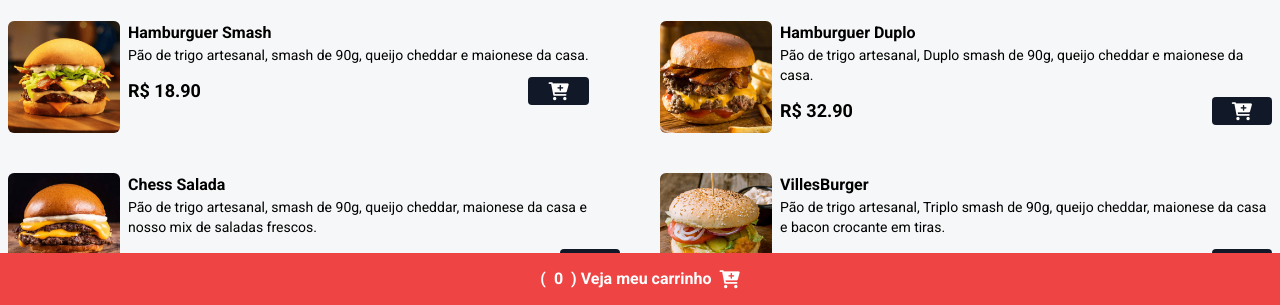
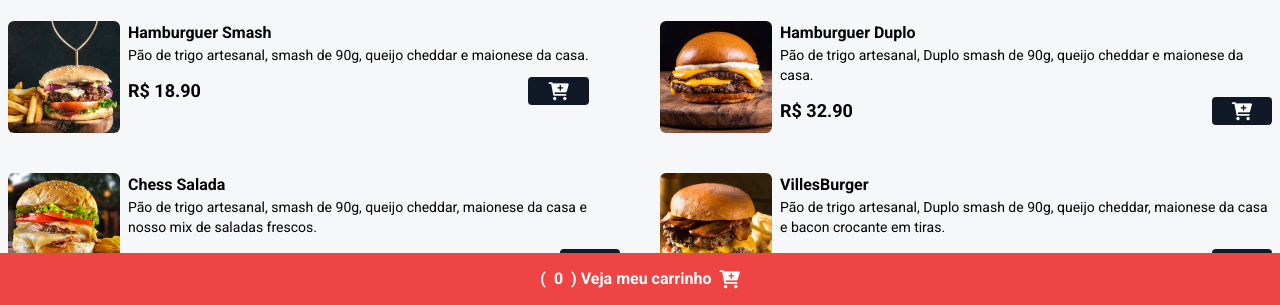
Before and after one commit to Daviramos7/VillesBurguer, a website: page index.html in a window 1280 px wide. Shown: the part 495-800 px from the top of the page. Drawn offline with nearby package versions, Linux system fonts and the light colour scheme.

Commit message:
correção hamburguers

```diff
--- a/index.html
+++ b/index.html
@@ -60,7 +60,7 @@
             <!--PRODUTO ITEM-->
             <div class="flex gap-2">
                 <img
-                src="./assets/hamb-1.png"
+                src="./assets/hamb-6.png"
                 alt="Hamburguer Smash"
                 class="w-28 h-28 rounded-md hover:scale-110 hover:-rotate-2  duration-300"/>
 
@@ -85,7 +85,7 @@
             <!--PRODUTO ITEM-->
             <div class="flex gap-2">
                 <img
-                src="./assets/hamb-2.png"
+                src="./assets/hamb-3.png"
                 alt="Hamburguer Duplo"
                 class="w-28 h-28 rounded-md hover:scale-110 hover:-rotate-2  duration-300"/>
 
@@ -110,7 +110,7 @@
             <!--PRODUTO ITEM-->
             <div class="flex gap-2">
                 <img
-                src="./assets/hamb-3.png"
+                src="./assets/hamb-5.png"
                 alt="Chess Salada"
                 class="w-28 h-28 rounded-md hover:scale-110 hover:-rotate-2  duration-300"/>
 
@@ -135,14 +135,14 @@
             <!--PRODUTO ITEM-->
             <div class="flex gap-2">
                 <img
-                src="./assets/hamb-4.png"
+                src="./assets/hamb-2.png"
                 alt="VillesBurger"
                 class="w-28 h-28 rounded-md hover:scale-110 hover:-rotate-2  duration-300"/>
 
 
                 <div>
                     <p class="font-bold">VillesBurger</p>
-                    <p class="text-sm">Pão de trigo artesanal, Triplo smash de 90g, queijo cheddar, maionese da casa e bacon crocante em tiras.</p>
+                    <p class="text-sm">Pão de trigo artesanal, Duplo smash de 90g, queijo cheddar, maionese da casa e bacon crocante em tiras.</p>
 
                     <div class="flex items-center gap-2 justify-between mt-3">
                         <p class="font-bold text-lg">R$ 37.90</p>
```
